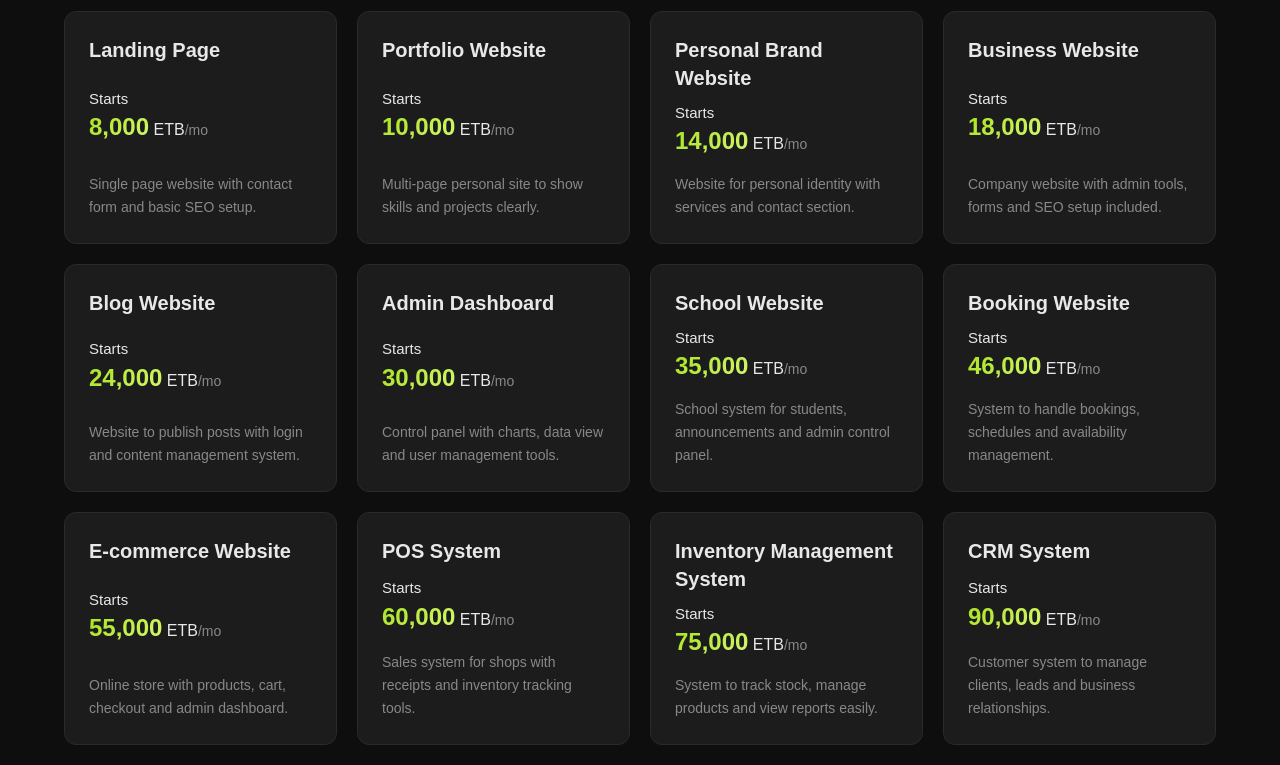
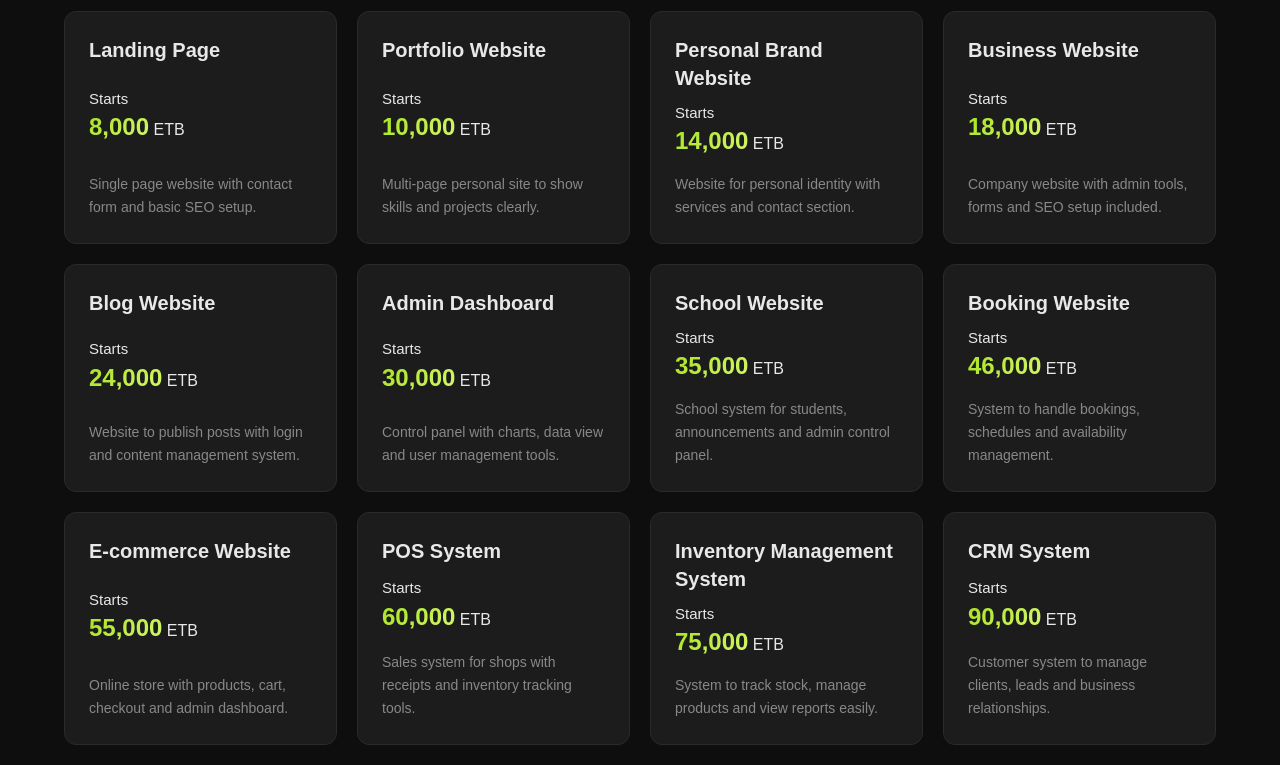
Before and after one commit to besu-gb/zukalstudio, a Next.js app: page /pricing in a window 1280 px wide. Shown: the part 1660-2425 px from the top of the page. Built offline with nearby package versions, Linux system fonts and the light colour scheme; a web font is replaced by a local one.

Commit message:
fixing the pricing page.

```diff
--- a/app/pricing/page.tsx
+++ b/app/pricing/page.tsx
@@ -344,9 +344,6 @@ export default function PricingPage() {
                         {price}
                       </span>{" "}
                       ETB
-                      <span className="text-sm text-[var(--dim)] font-normal">
-                        /mo
-                      </span>
                     </span>
                   </p>
                   <p className="text-[var(--dim)] text-sm leading-relaxed pt-4">
```
